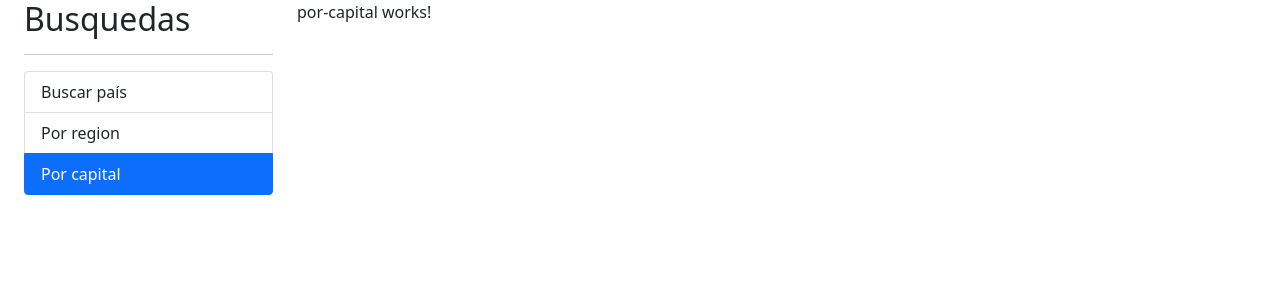
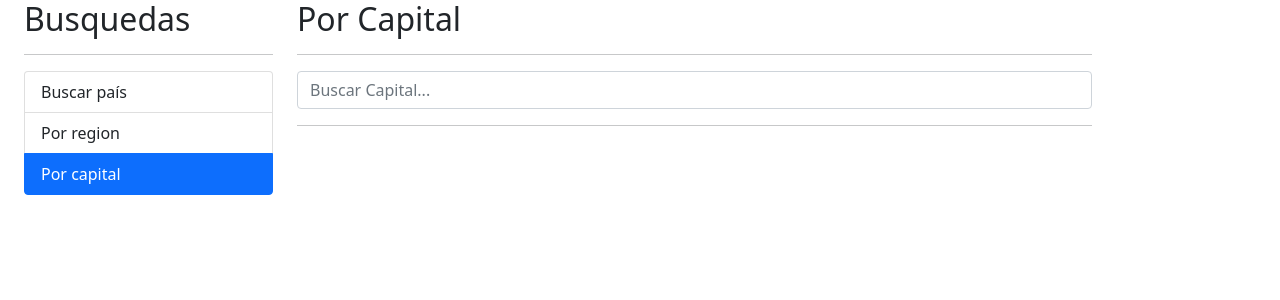
Before and after one commit to Dcterrance88/PaisesApp-Angular, an Angular app: page /capital in a window 1280 px wide. Shown: the top 300 px of the page. Built offline with nearby package versions, Linux system fonts and the light colour scheme.

Commit message:
Implementando componente por-capital
se añadio la funcionalidad reutilzando los componentes de pais input y
tabla añadiendo un nuevo servicio para obterner los datos necesarios
para obtener la informacion de la capital.

```diff
--- a/src/app/pais/components/pais-input/pais-input.component.html
+++ b/src/app/pais/components/pais-input/pais-input.component.html
@@ -1,3 +1,7 @@
 <form (ngSubmit)="buscar()" autocomplete="off">
-  <input [(ngModel)]="termino" (input)="teclaPresionada()" type="text" name="termino" placeholder="Buscar país..."  class="form-control" />
+  <input
+    [(ngModel)]="termino"
+    (input)="teclaPresionada()"
+    type="text" name="termino" class="form-control"
+    [placeholder]="placeholder" />
 </form>
--- a/src/app/pais/components/pais-input/pais-input.component.ts
+++ b/src/app/pais/components/pais-input/pais-input.component.ts
@@ -1,4 +1,4 @@
-import { Component, Output, EventEmitter, OnInit } from '@angular/core';
+import { Component, Output, EventEmitter, OnInit, Input } from '@angular/core';
 import { Subject } from 'rxjs';
 import { debounceTime } from 'rxjs/operators';
 
@@ -12,6 +12,7 @@
 
   @Output() onEnter: EventEmitter<string> = new EventEmitter();
   @Output() onDebounce: EventEmitter<string> = new EventEmitter();
+  @Input() placeholder: string = ''
 
   public debouncer: Subject<string> = new Subject();
 
--- a/src/app/pais/components/pais-tabla/pais-tabla.component.html
+++ b/src/app/pais/components/pais-tabla/pais-tabla.component.html
@@ -12,7 +12,7 @@
     <tr *ngFor="let pais of paises;index as i;">
       <td>{{i+1}}</td>
       <td><img class="small-flag" [src]="pais.flag" [alt]="pais.nativeName"></td>
-      <td>{{pais.name}}</td>
+      <td>{{pais.name}}, {{ pais.capital }}</td>
       <td>{{pais.population | number}}</td>
       <td>
         <a [routerLink]="['/pais', pais.alpha2Code]">Ver...</a>
--- a/src/app/pais/pages/por-capital/por-capital.component.html
+++ b/src/app/pais/pages/por-capital/por-capital.component.html
@@ -1 +1,21 @@
-<p>por-capital works!</p>
+<h2>Por Capital</h2>
+<hr>
+
+<div class="row">
+  <div class="col">
+    <app-pais-input (onEnter)="buscar($event)" (onDebounce)="sugerencias($event)" placeholder="Buscar Capital...">
+    </app-pais-input>
+  </div>
+</div>
+
+<hr>
+
+<div *ngIf="hayError" class="alert alert-danger">
+  No se encontró nada con el término {{ termino }}
+</div>
+
+<div *ngIf="capitales.length>0" class="row">
+  <div class="col">
+    <app-pais-tabla [paises]="capitales"></app-pais-tabla>
+  </div>
+</div>
--- a/src/app/pais/pages/por-capital/por-capital.component.ts
+++ b/src/app/pais/pages/por-capital/por-capital.component.ts
@@ -1,4 +1,6 @@
-import { Component, OnInit } from '@angular/core';
+import { Component } from '@angular/core';
+import { Country } from '../../interfaces/pais.interface';
+import { PaisService } from '../../services/pais.service';
 
 @Component({
   selector: 'app-por-capital',
@@ -6,11 +8,31 @@
   styles: [
   ]
 })
-export class PorCapitalComponent implements OnInit {
+export class PorCapitalComponent {
 
-  constructor() { }
+  public termino : string = '';
+  public hayError: boolean = false;
+  public capitales: Country[] = [];
 
-  ngOnInit(): void {
+  constructor(private paisService: PaisService) { }
+
+  public buscar(termino: string): void {
+    this.hayError = false;
+    this.termino = termino;
+
+    this.paisService.buscarCapital(this.termino)
+      .subscribe( (capitalResp) => {
+        this.capitales = capitalResp;
+        console.log(this.capitales);
+      }, (err) => {
+        this.hayError = true;
+        this.capitales = [];
+      });
   }
 
+  sugerencias(termino: string){
+    this.hayError = false;
+    //TODO: Crear sugerencias.
+
+  }
 }
--- a/src/app/pais/pages/por-pais/por-pais.component.html
+++ b/src/app/pais/pages/por-pais/por-pais.component.html
@@ -3,7 +3,7 @@
 
 <div class="row">
   <div class="col">
-    <app-pais-input (onEnter)="buscar($event)" (onDebounce)="sugerencias($event)"></app-pais-input>
+    <app-pais-input (onEnter)="buscar($event)" (onDebounce)="sugerencias($event)" placeholder="Buscar País..."></app-pais-input>
   </div>
 </div>
 
--- a/src/app/pais/services/pais.service.ts
+++ b/src/app/pais/services/pais.service.ts
@@ -12,12 +12,13 @@
 
   constructor(private http: HttpClient) { }
 
-  public buscarPais(termino: string): Observable<Country[]> {
-
+  public buscarPais(termino: string) : Observable<Country[]> {
     const url = `${this.apiUrl}/name/${termino}`;
     return this.http.get<Country[]>(url);
-
   }
 
-
+  public buscarCapital(termino: string) : Observable<Country[]> {
+    const url = `${this.apiUrl}/capital/${termino}`;
+    return this.http.get<Country[]>(url);
+  }
 }
```
